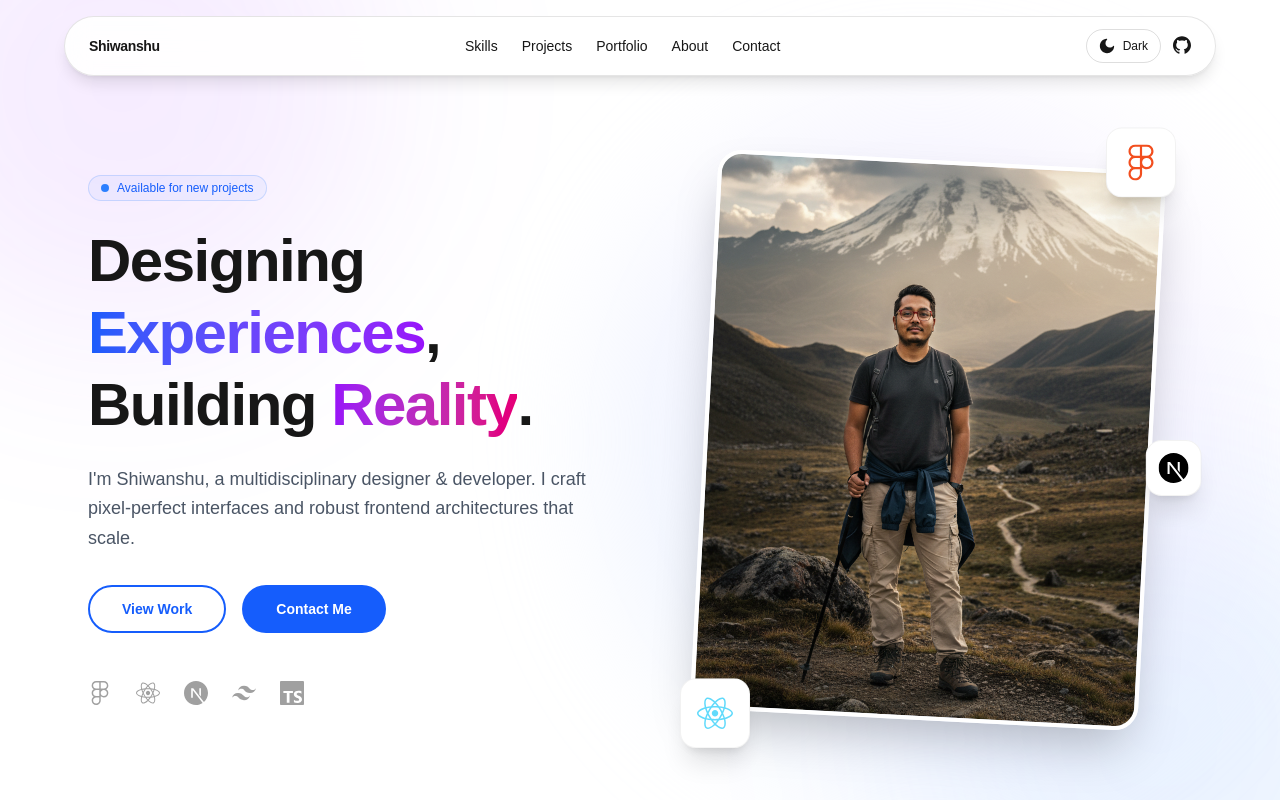
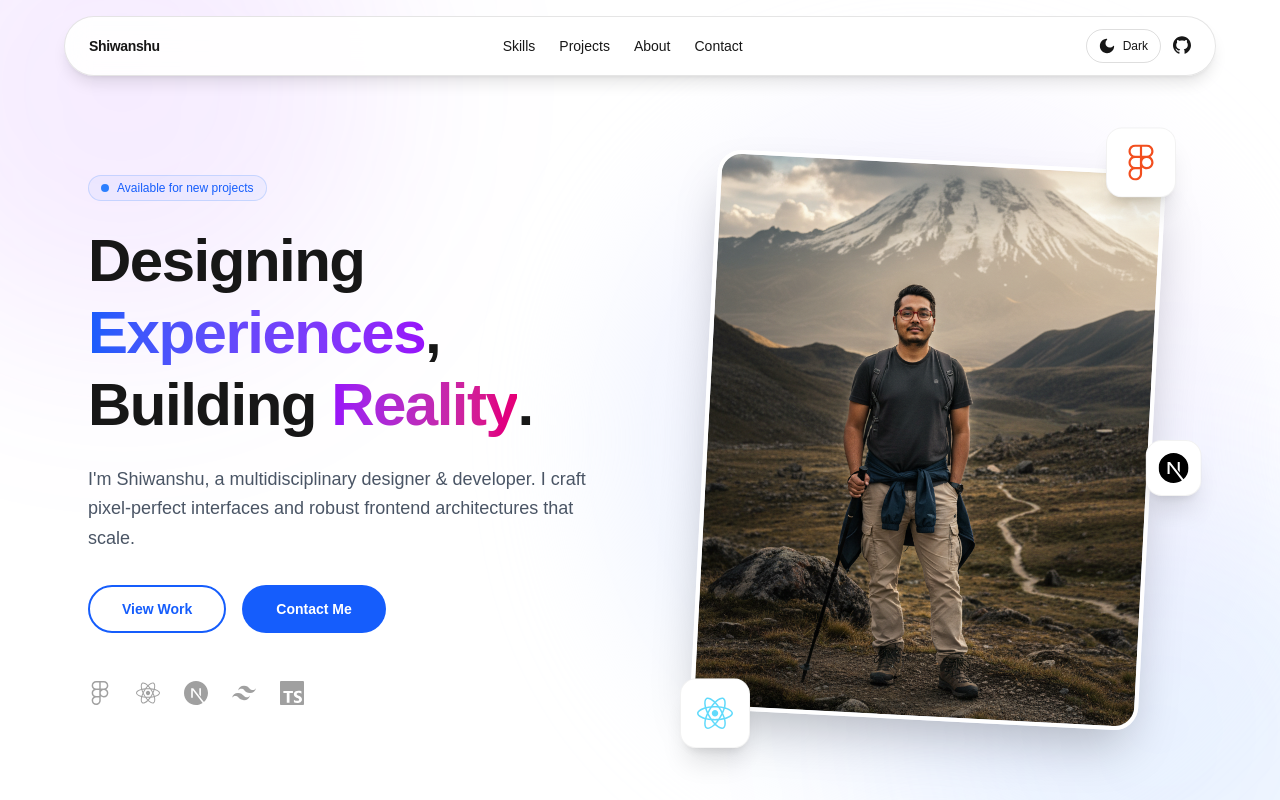
Before and after one commit to shiwanshudev/portfoliouiux, a Next.js app: page / in a window 1280 px wide. Shown: the top 800 px of the page. Built offline with nearby package versions, Linux system fonts and the light colour scheme.

Commit message:
fix: remove portfolio link from navbar

```diff
--- a/app/page.tsx
+++ b/app/page.tsx
@@ -32,7 +32,6 @@ export default function Home() {
           <nav className="hidden md:flex items-center gap-6 text-sm font-medium">
             <a className="hover:text-blue-600 transition-colors" href="#skills">Skills</a>
             <a className="hover:text-blue-600 transition-colors" href="#projects">Projects</a>
-            <a className="hover:text-blue-600 transition-colors" href="#portfolio">Portfolio</a>
             <a className="hover:text-blue-600 transition-colors" href="#about">About</a>
             <a className="hover:text-blue-600 transition-colors" href="#contact">Contact</a>
           </nav>
```
